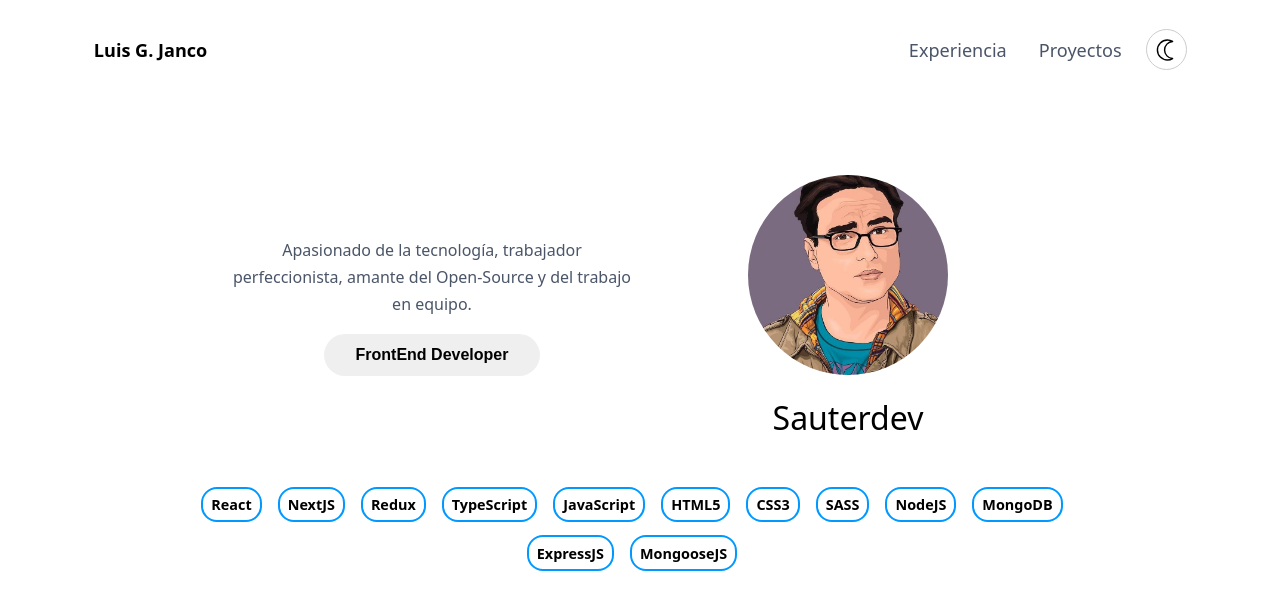
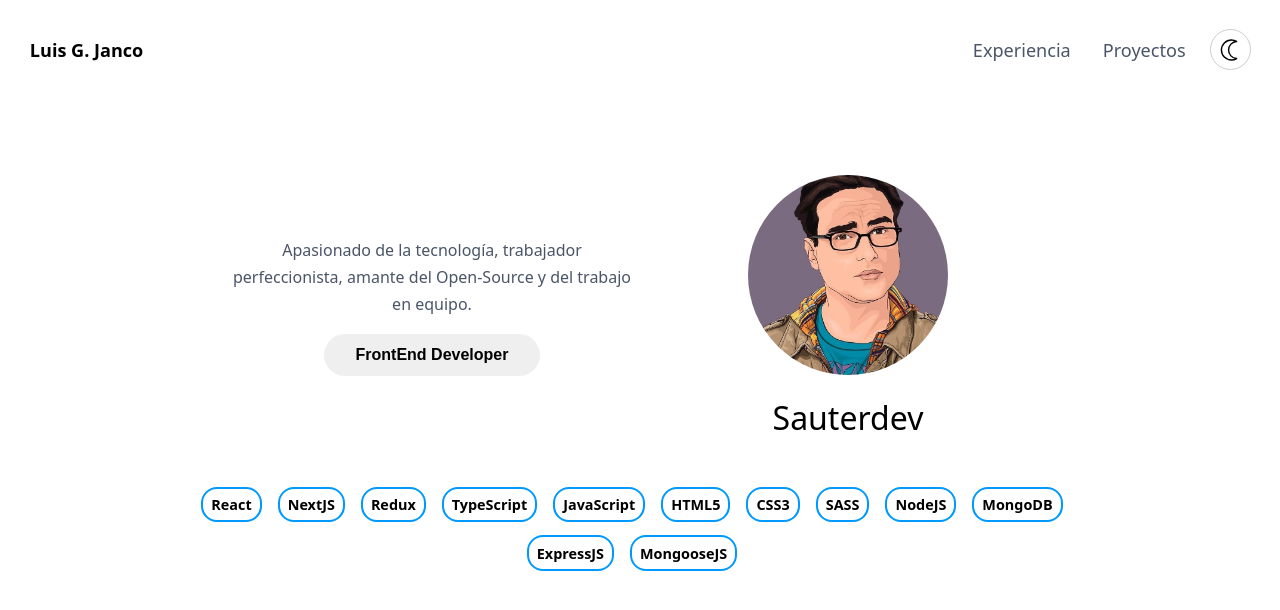
Before and after one commit to LuiSauter/portfolio, a Next.js app: page / in a window 1280 px wide. Shown: the top 610 px of the page. Built offline with nearby package versions, Linux system fonts and the light colour scheme.

Commit message:
refactor: layout independent navigation

```diff
--- a/src/Layout/Layout.tsx
+++ b/src/Layout/Layout.tsx
@@ -17,11 +17,9 @@ export const Layout = ({children}: Props) => {
           content='Portfolio frontend developer Reactjs, Nextjs, typescript, Javascript '
         />
       </Head>
-      <LayoutStyle>
-        <Nav />
-        {children}
-        {/* footer */}
-      </LayoutStyle>
+      <Nav />
+      <LayoutStyle>{children}</LayoutStyle>
+      {/* footer */}
     </>
   )
 }
```
